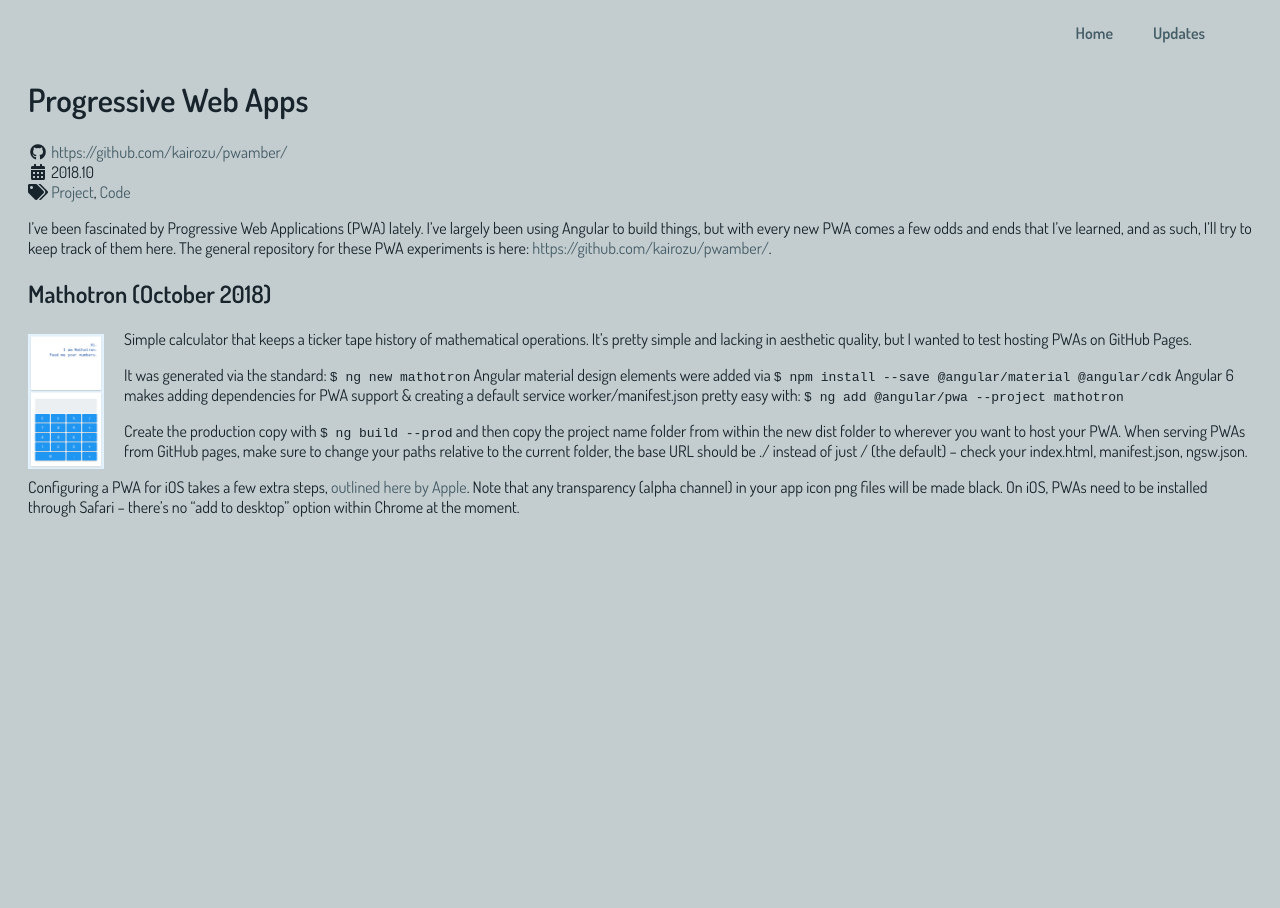
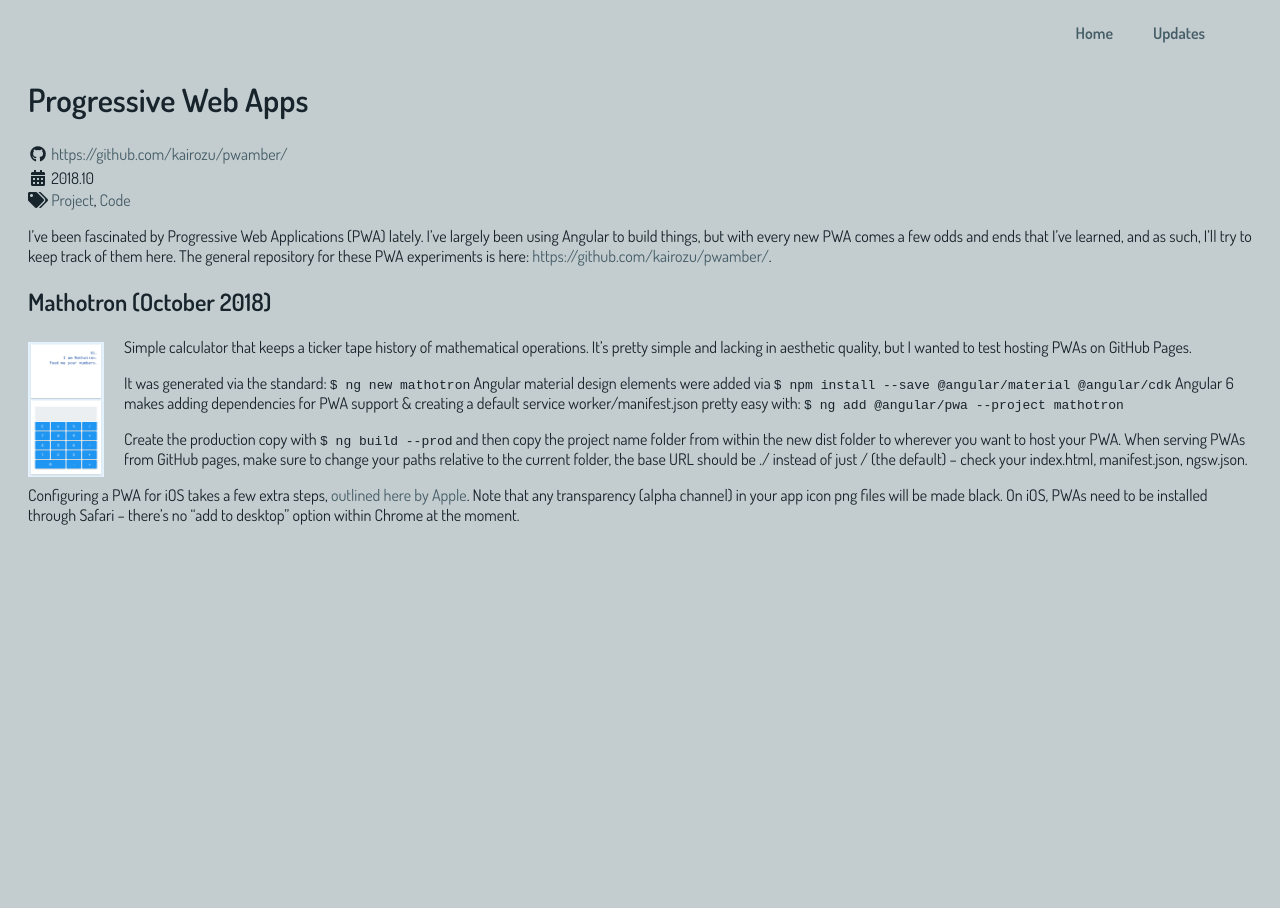
Before and after one commit to kairozu/kairozu.github.io, a Jekyll site: the page built from updates/_posts/2018-10-04-progressive-web.md, in a window 1280 px wide. Built offline with Jekyll 4.4.1, drawn with Linux system fonts in a browser that asks for light colours; nearby versions of some CDN libraries.

Commit message:
line spacing increase

```diff
--- a/_layouts/content.html
+++ b/_layouts/content.html
@@ -1,6 +1,7 @@
 {% include head.html %}
-	<div class="content">
-		<h1>{{ page.title }}</h1>
+	<h1>{{ page.title }}</h1>
+
+	<div class="headerMeta">
 		{% if page.hasimg %}
 			<img height="300" class="image_r" src="{{ page.image }}" />
 		{% endif %}
@@ -8,9 +9,9 @@
 			<i class="fab fa-github fa-fw"></i> <a href="{{ page.hasgithub }}">{{ page.hasgithub }}</a><br />
 		{% endif %}
 		<i class="fas fa-calendar-alt fa-fw"></i> {{ page.date | date: "%Y.%m" }}<br />
-		{% assign p = page %}
-		{% include post_tags.html %}
-		{{ content }}
 	</div>
+	{% assign p = page %}
+	{% include post_tags.html %}
+	{{ content }}
 	<br /><br />
 {% include foot.html %}
--- a/css/main.css
+++ b/css/main.css
@@ -47,6 +47,10 @@
     flex: 0 1 20%; }
 .fa-ul {
     margin-left: 1.7em;
+    line-height: 1.5em;
+}
+.headerMeta {
+    line-height: 1.5em;
 }
 
 .image_r { float: right; margin: 5px 0 5px 20px; }
```
